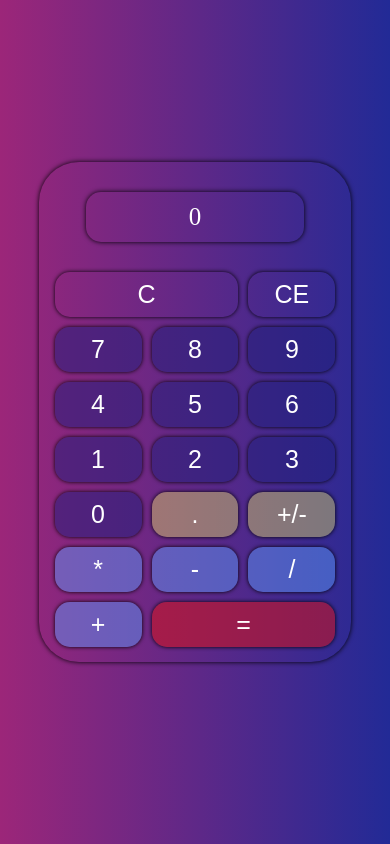
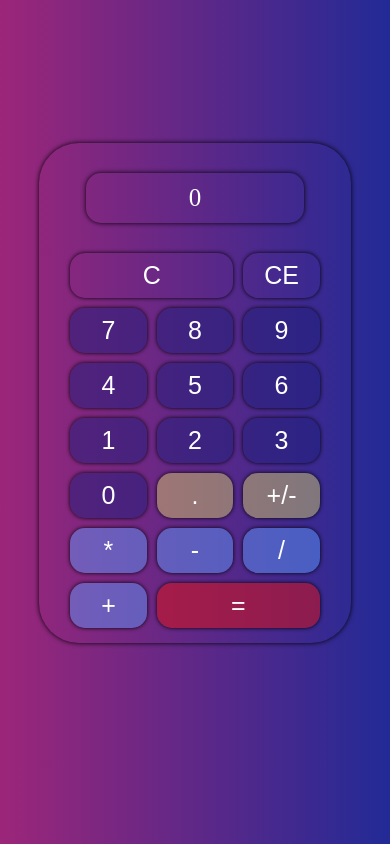
Before and after one commit to dawvvlad/myCalculator, a plain HTML site: page index.html in a window 390 px wide. Drawn offline with Linux system fonts and the light colour scheme.

Commit message:
Update style.css

```diff
--- a/style.css
+++ b/style.css
@@ -36,11 +36,11 @@ body {
 }
 
 .calc-wrapper {
-    width: 70%;
+    width: 30%;
     min-height: 500px;
     box-shadow: 0 0 5px black;
     border-radius: 40px;
-    padding-bottom: 20px;
+    padding-bottom: 3%
 }
 
 @media (max-width: 800px) {
@@ -49,17 +49,18 @@ body {
         max-height: 30vh;
         box-shadow: 0 0 5px black;
         border-radius: 40px;
-        margin-bottom: 5%;
-        padding-bottom: 20px;
+        margin-bottom: 15%;
+        padding-bottom: 3%
     }
 }
 
 .buttons {
     display: grid;
     grid-template-columns: 1fr 1fr 1fr;
-    width: 90%;
+    width: 80%;
     margin: 0 auto;
     gap: 10px;
+
 }
 
 
```
